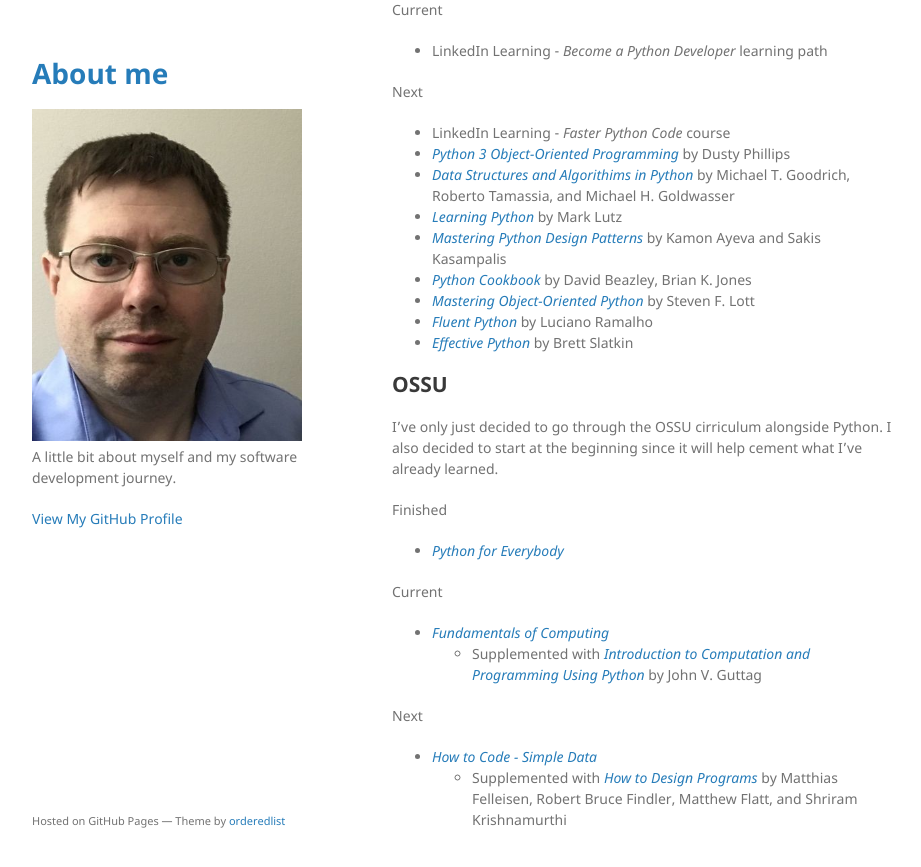
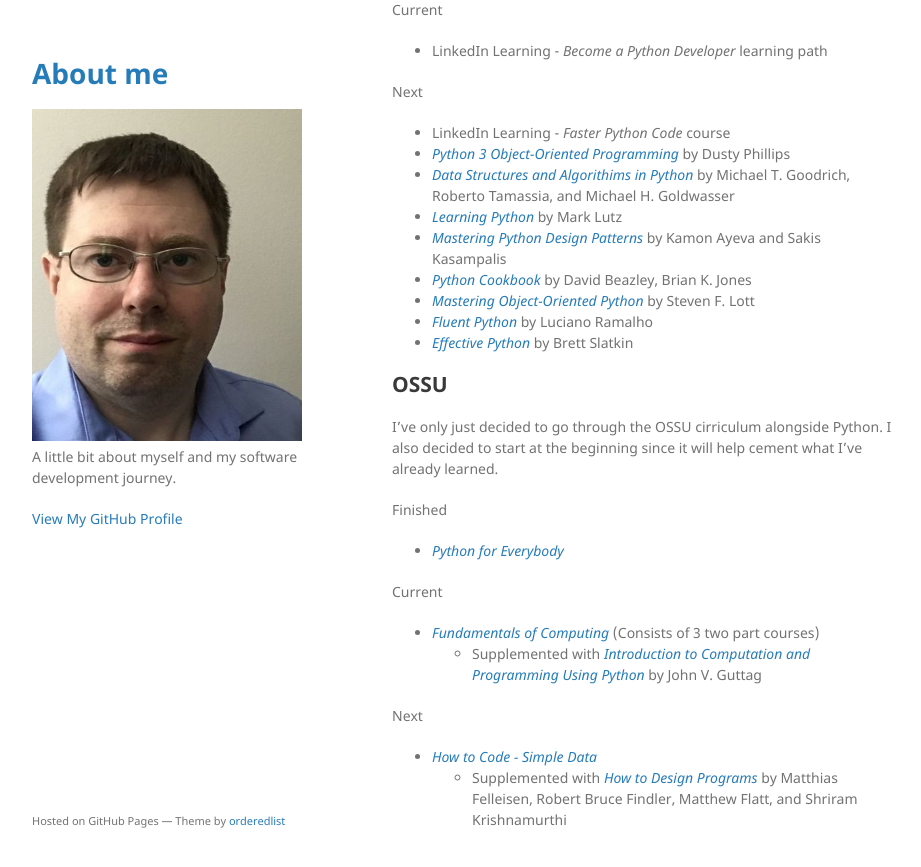
Before and after one commit to nmoore32/nmoore32.github.io, a Jekyll site: the page built from index.md, in a window 1280 px wide and 900 px high, scrolled down 694 px. Shown: the top 867 px of the window, without its empty margins (178-1099 px from the left). Built offline with Jekyll 4.4.1, drawn with Linux system fonts in a browser that asks for light colours.

Commit message:
Update index.md

```diff
--- a/index.md
+++ b/index.md
@@ -45,7 +45,7 @@
 * [_Python for Everybody_](https://www.py4e.com/)
 
 Current
-- [_Fundamentals of Computing_](https://www.coursera.org/specializations/computer-fundamentals)
+- [_Fundamentals of Computing_](https://www.coursera.org/specializations/computer-fundamentals) (Consists of 3 two part courses)
   - Supplemented with [_Introduction to Computation and Programming Using Python_](https://www.amazon.ca/Introduction-Computation-Programming-Using-Python-ebook/dp/B01K6F2236/ref=sr_1_1?crid=2OLQYN2VFSRKK&keywords=introduction+to+computation+and+programming+using+python&qid=1586715285&sprefix=introduction+to%2Caps%2C168&sr=8-1) by John V. Guttag
 
 Next
```
